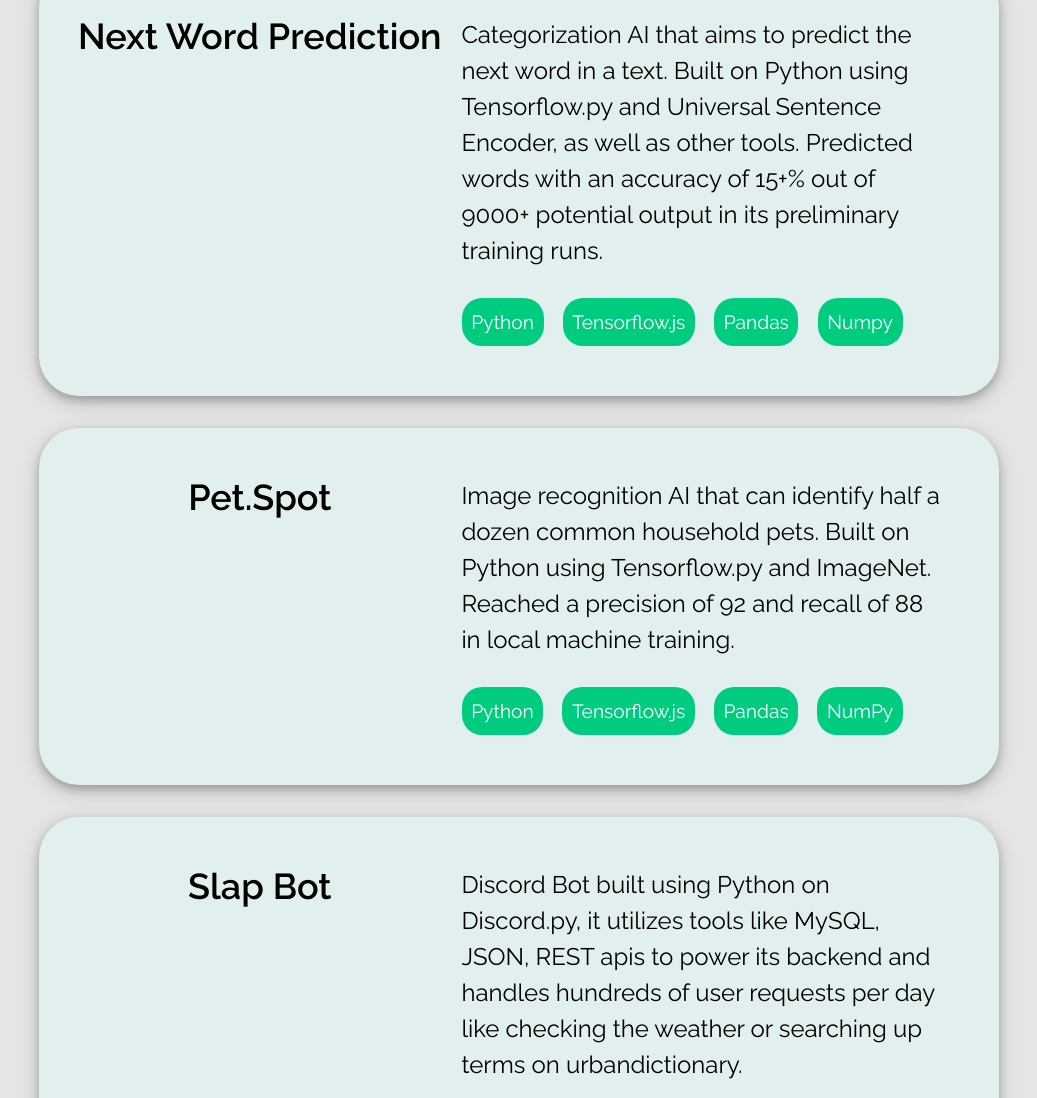
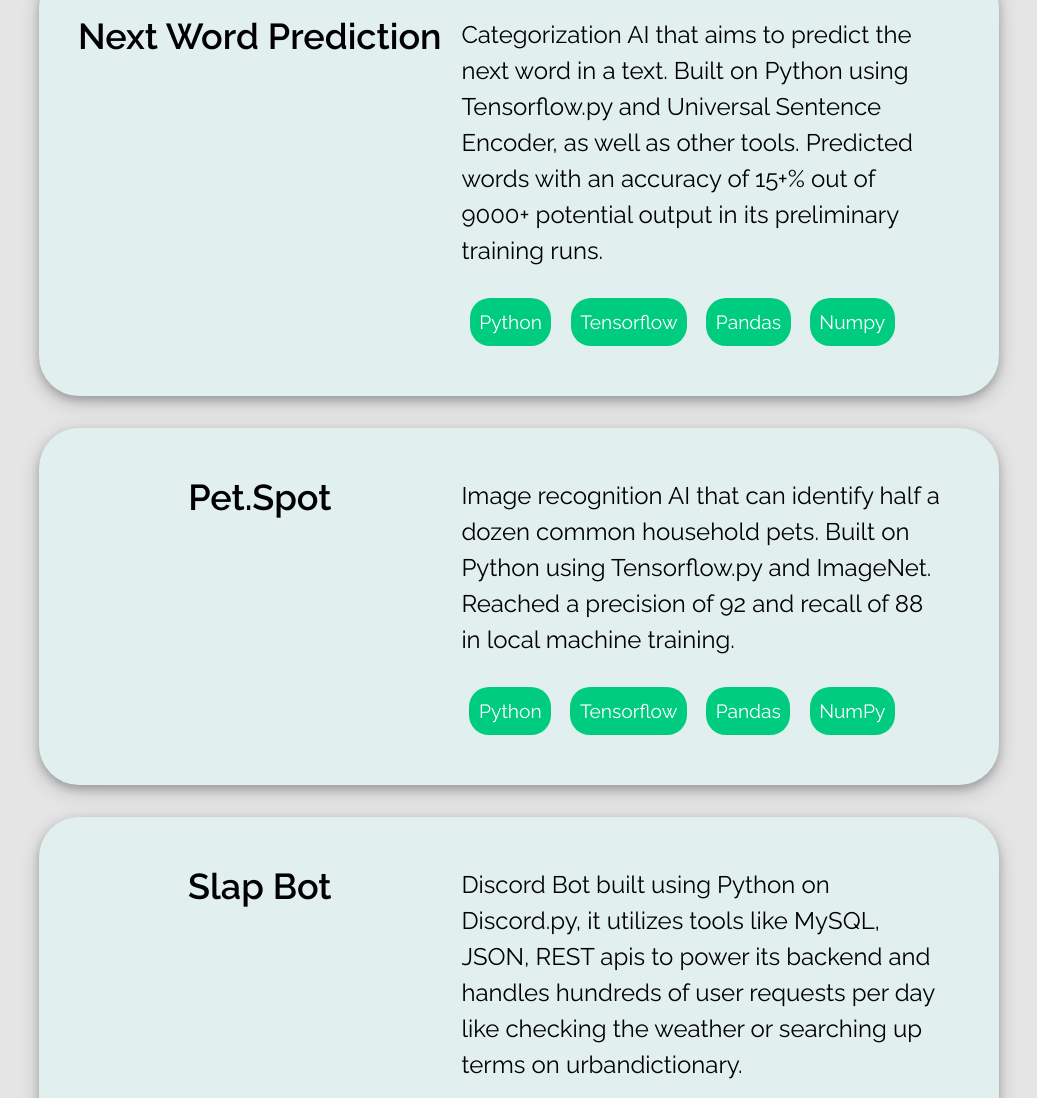
Before and after one commit to bobthetitan7/Portfolio_Site, a plain HTML site: page index.html in a window 1280 px wide. Shown: the part 2360-3458 px from the top of the page, without its empty margins (121-1158 px from the left). Drawn offline with Linux system fonts and the light colour scheme.

Commit message:
Revised Content & Fixing typos

```diff
--- a/index.html
+++ b/index.html
@@ -75,7 +75,7 @@
             <h3>Categorization AI that aims to predict the next word in a text. Built on Python using Tensorflow.py and Universal Sentence Encoder, as well as other tools. Predicted words with an accuracy of 15+% out of 9000+ potential output in its preliminary training runs.</h3>
                <ul>
                  <li><p class="resource">Python</p></li>
-                 <li><p class="resource">Tensorflow.js</p></li>
+                 <li><p class="resource">Tensorflow</p></li>
                  <li><p class="resource">Pandas</p></li>
                  <li><p class="resource">Numpy</p></li>
                </ul>
@@ -88,7 +88,7 @@
             <h3>Image recognition AI that can identify half a dozen common household pets. Built on Python using Tensorflow.py and ImageNet. Reached a precision of 92 and recall of 88 in local machine training.</h3>
                <ul>
                  <li><p class="resource">Python</p></li>
-                 <li><p class="resource">Tensorflow.js</p></li>
+                 <li><p class="resource">Tensorflow</p></li>
                  <li><p class="resource">Pandas</p></li>
                  <li><p class="resource">NumPy</p></li>
                </ul>
```
Also changed, not shown: 1 other file.
